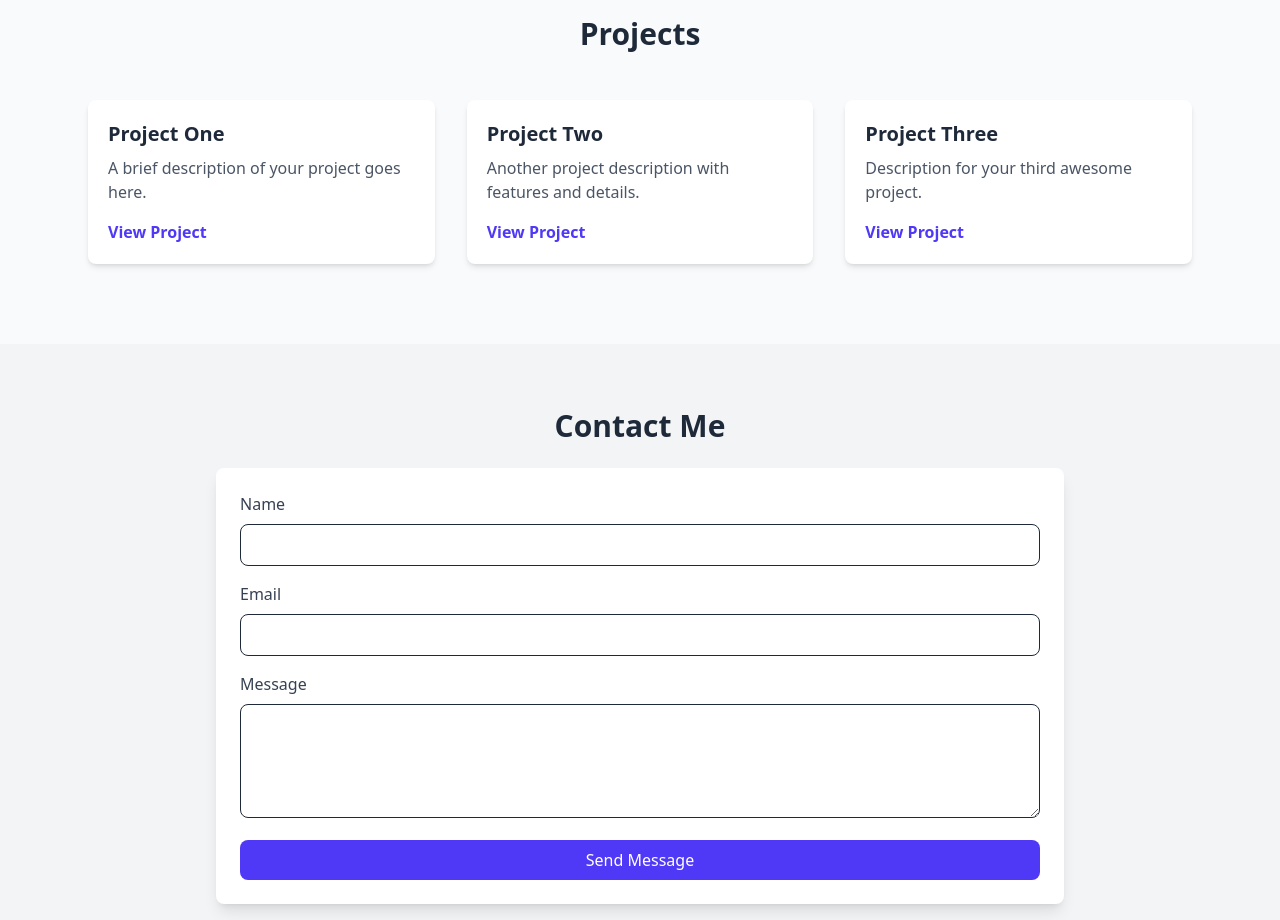
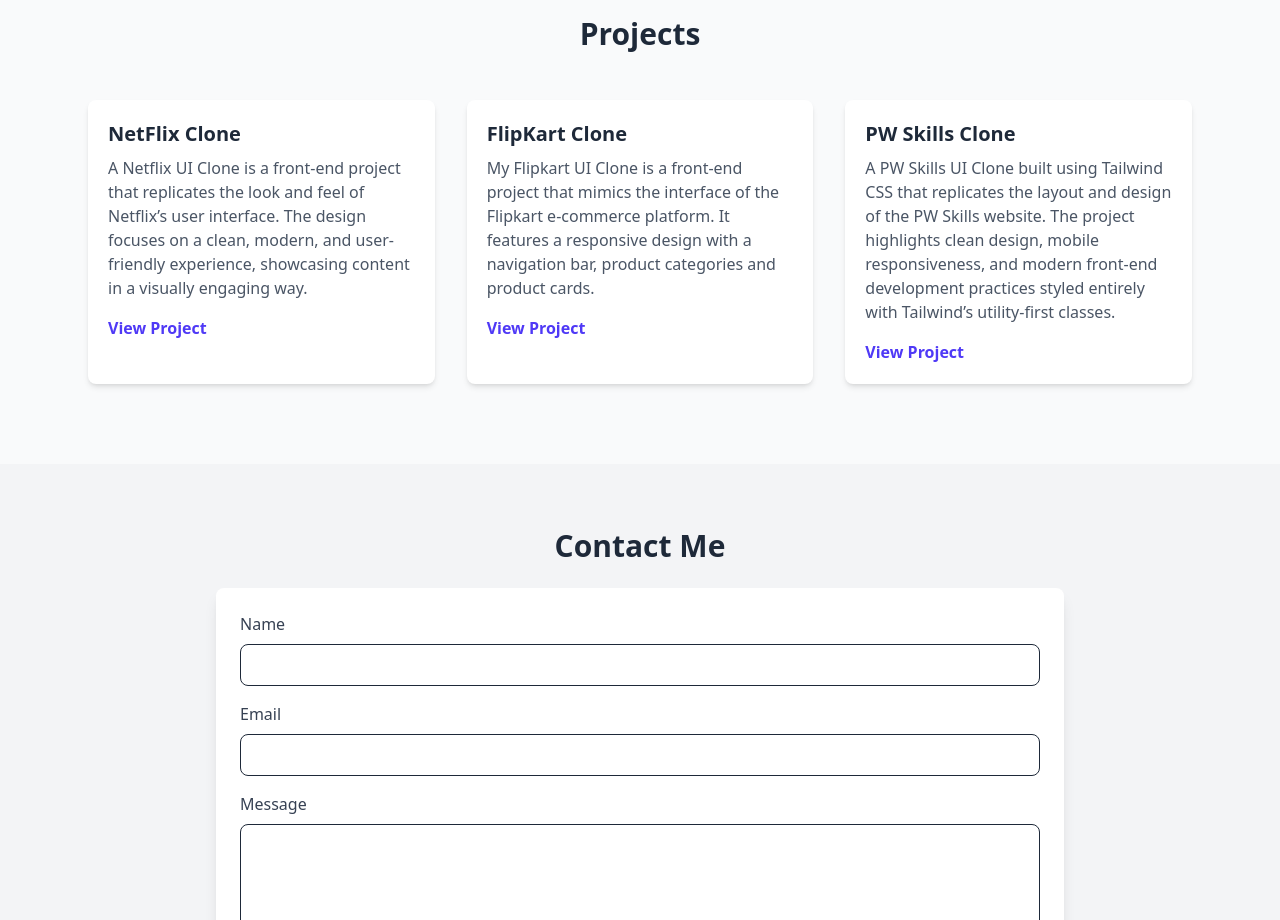
Before and after one commit to hafscammer/PORTFOLIO, a plain HTML site: page index.html in a window 1280 px wide. Shown: the part 1420-2340 px from the top of the page. Drawn offline with Linux system fonts and the light colour scheme.

Commit message:
3 projects are added

```diff
--- a/index.html
+++ b/index.html
@@ -56,19 +56,19 @@
       <h2 class="text-3xl font-bold text-center mb-12">Projects</h2>
       <div class="grid md:grid-cols-3 gap-8">
         <div class="bg-white rounded-lg shadow-md p-5 hover:shadow-xl transition">
-          <h3 class="text-xl font-semibold mb-2">Project One</h3>
-          <p class="text-gray-600 mb-4">A brief description of your project goes here.</p>
-          <a href="#" class="text-indigo-600 font-semibold hover:underline">View Project</a>
+          <h3 class="text-xl font-semibold mb-2">NetFlix Clone</h3>
+          <p class="text-gray-600 mb-4">A Netflix UI Clone is a front-end project that replicates the look and feel of Netflix’s user interface. The design focuses on a clean, modern, and user-friendly experience, showcasing content in a visually engaging way.</p>
+          <a href="https://hafscammer.github.io/Netflix-clone/" class="text-indigo-600 font-semibold hover:underline">View Project</a>
         </div>
         <div class="bg-white rounded-lg shadow-md p-5 hover:shadow-xl transition">
-          <h3 class="text-xl font-semibold mb-2">Project Two</h3>
-          <p class="text-gray-600 mb-4">Another project description with features and details.</p>
-          <a href="#" class="text-indigo-600 font-semibold hover:underline">View Project</a>
+          <h3 class="text-xl font-semibold mb-2">FlipKart Clone</h3>
+          <p class="text-gray-600 mb-4">My Flipkart UI Clone is a front-end project that mimics the interface of the Flipkart e-commerce platform. It features a responsive design with a navigation bar, product categories and product cards.</p>
+          <a href="https://hafscammer.github.io/FlipKart-Clone/" class="text-indigo-600 font-semibold hover:underline">View Project</a>
         </div>
         <div class="bg-white rounded-lg shadow-md p-5 hover:shadow-xl transition">
-          <h3 class="text-xl font-semibold mb-2">Project Three</h3>
-          <p class="text-gray-600 mb-4">Description for your third awesome project.</p>
-          <a href="#" class="text-indigo-600 font-semibold hover:underline">View Project</a>
+          <h3 class="text-xl font-semibold mb-2">PW Skills Clone</h3>
+          <p class="text-gray-600 mb-4">A PW Skills UI Clone built using Tailwind CSS that replicates the layout and design of the PW Skills website. The project highlights clean design, mobile responsiveness, and modern front-end development practices styled entirely with Tailwind’s utility-first classes.</p>
+          <a href="https://hafscammer.github.io/PW-Skills/" class="text-indigo-600 font-semibold hover:underline">View Project</a>
         </div>
       </div>
     </div>
```
